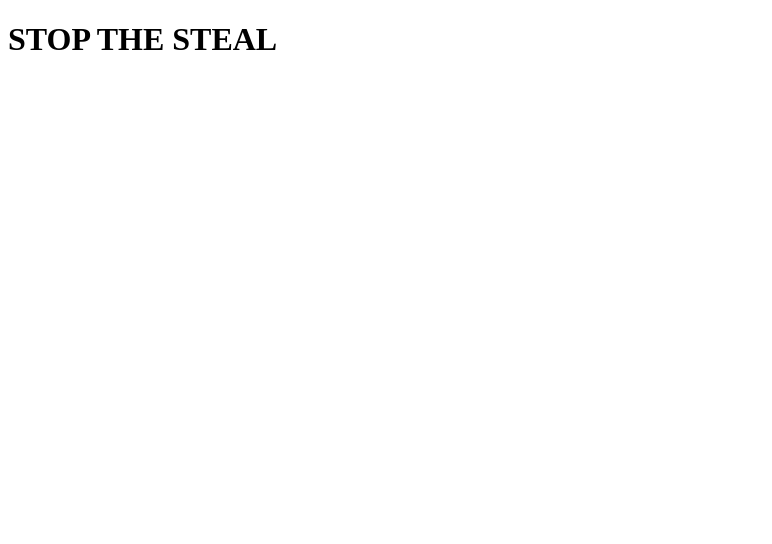
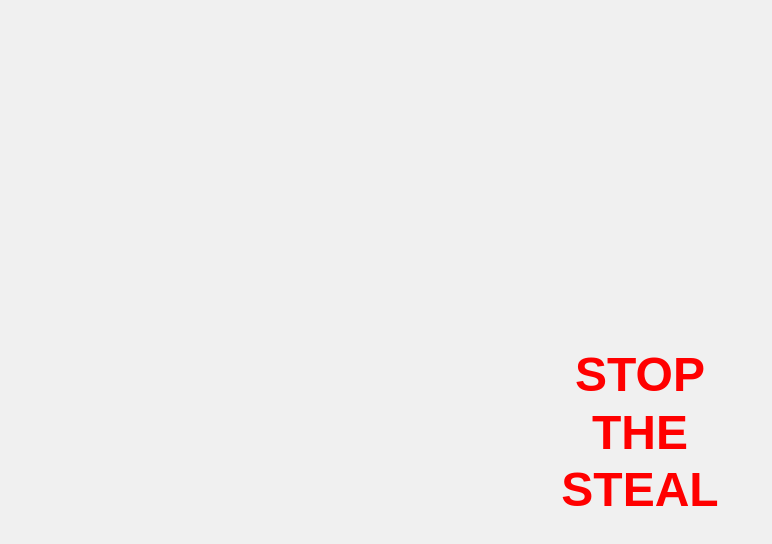
Before and after one commit to wayne-incorporated/stopthesteal, a plain HTML site: page index.html in a window 1280 px wide. Shown: the whole page, without its empty margins (0-772 px from the left). Drawn offline with Linux system fonts and the light colour scheme.

Commit message:
Update index.html

```diff
--- a/index.html
+++ b/index.html
@@ -4,9 +4,30 @@
     <meta charset="UTF-8">
     <meta name="viewport" content="width=device-width, initial-scale=1.0">
     <title>STOP THE STEAL</title>
-    <link rel="stylesheet" href="style.css">
+    <style>
+        body {
+            margin: 0;
+            height: 100vh;
+            display: flex;
+            justify-content: center;
+            align-items: center;
+            background-color: #f0f0f0;
+            font-family: Arial, sans-serif;
+        }
+        h1 {
+            font-size: 3rem;  /* 제목 크기 정도로 설정 */
+            font-weight: bold; /* 굵게 설정 */
+            color: #ff0000;
+            position: absolute;
+            top: 50%;
+            left: 50%;
+            transform: translate(-50%, -50%);
+            text-align: center;
+            line-height: 1.2; /* 줄 간격 설정 */
+        }
+    </style>
 </head>
 <body>
-    <h1>STOP THE STEAL</h1>
+    <h1>STOP<br>THE<br>STEAL</h1>
 </body>
 </html>
```
